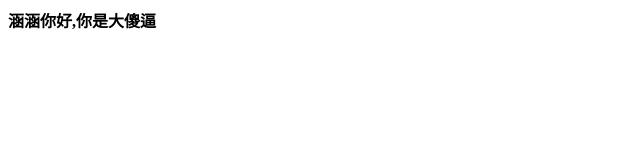
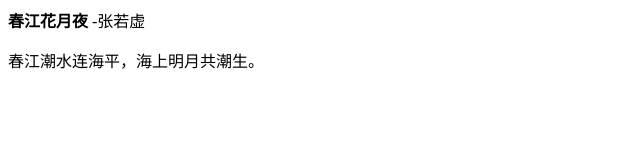
Before and after one commit to Co3c/Co3c.github.io, a plain HTML site: page index.html in a window 1280 px wide. Shown: the whole page, without its empty margins (0-640 px from the left). Drawn offline with Linux system fonts and the light colour scheme.

Commit message:
Update index.html

```diff
--- a/index.html
+++ b/index.html
@@ -5,11 +5,13 @@
     <meta charset="UTF-8">
     <meta http-equiv="X-UA-Compatible" content="IE=edge">
     <meta name="viewport" content="width=device-width, initial-scale=1.0">
-    <title>涵涵大傻逼</title>
+    <title>春江花月夜</title>
 </head>
 
 <body>
-    <strong>涵涵你好,你是大傻逼</strong>
+    <strong>春江花月夜</strong>
+                    -张若虚<br />
+    <P>春江潮水连海平，海上明月共潮生。</P>
 </body>
 
 </html>
```
